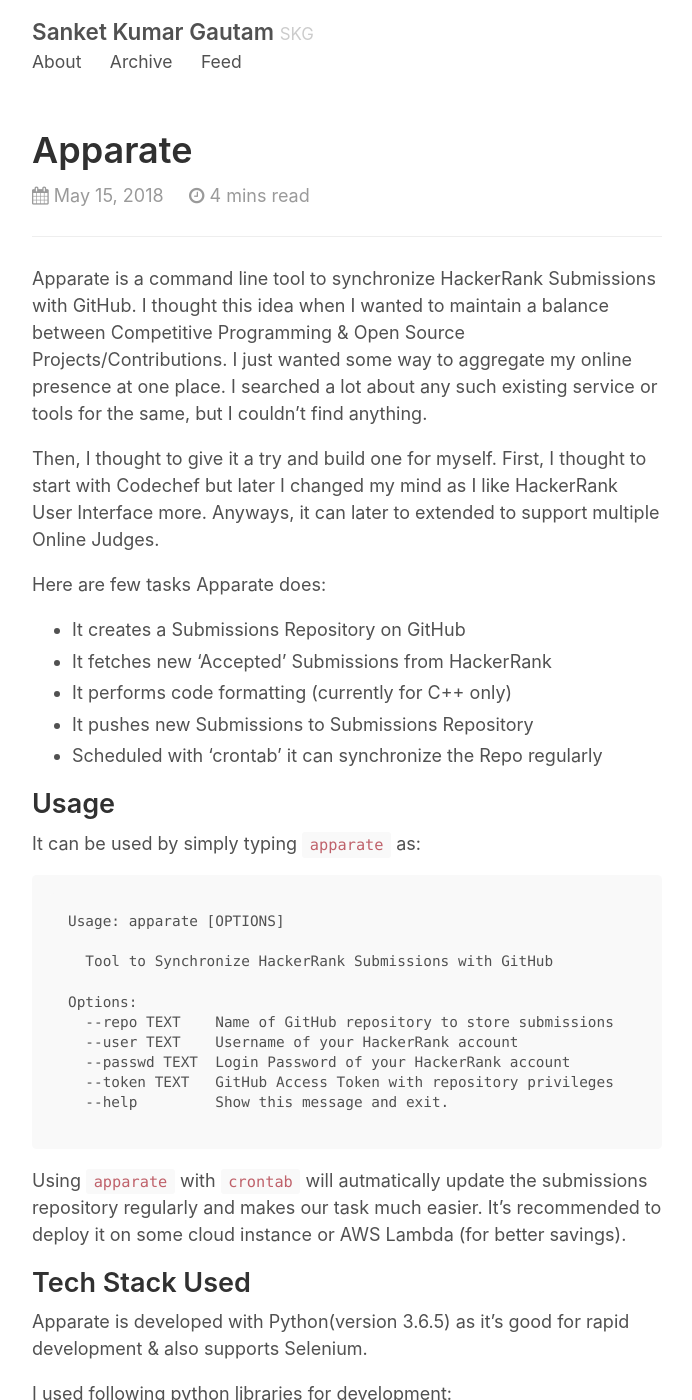
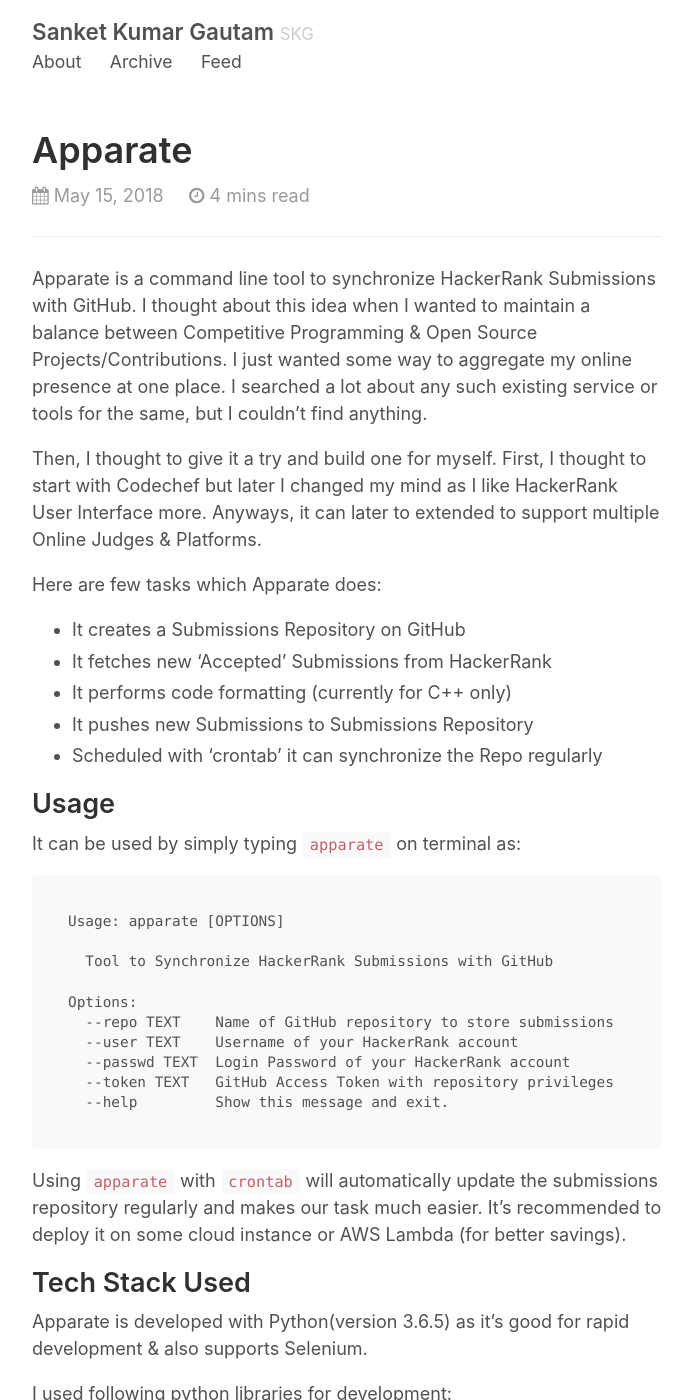
Before and after one commit to sanketgautam/sanketgautam.github.io, a Jekyll site: the page built from _posts/2018-05-15-Apparate.md, in a window 1280 px wide and 1400 px high. Shown: the whole window, without its empty margins (293-985 px from the left). Built offline with Jekyll 4.4.1, drawn with Linux system fonts in a browser that asks for light colours; comment, search, counter and statistics services are not loaded; some of the changed text lies outside the part shown.

Commit message:
Update 2018-05-15-Apparate.md

````diff
--- a/_posts/2018-05-15-Apparate.md
+++ b/_posts/2018-05-15-Apparate.md
@@ -3,11 +3,11 @@
 title: "Apparate"
 ---
 
-Apparate is a command line tool to synchronize HackerRank Submissions with GitHub. I thought this idea when I wanted to maintain a balance between Competitive Programming & Open Source Projects/Contributions. I just wanted some way to aggregate my online presence at one place. I searched a lot about any such existing service or tools for the same, but I couldn't find anything.
+Apparate is a command line tool to synchronize HackerRank Submissions with GitHub. I thought about this idea when I wanted to maintain a balance between Competitive Programming & Open Source Projects/Contributions. I just wanted some way to aggregate my online presence at one place. I searched a lot about any such existing service or tools for the same, but I couldn't find anything.
 
-Then, I thought to give it a try and build one for myself. First, I thought to start with Codechef but later I changed my mind as I like HackerRank User Interface more. Anyways, it can later to extended to support multiple Online Judges.
+Then, I thought to give it a try and build one for myself. First, I thought to start with Codechef but later I changed my mind as I like HackerRank User Interface more. Anyways, it can later to extended to support multiple Online Judges & Platforms.
 
-Here are few tasks Apparate does:
+Here are few tasks which Apparate does:
 
 * It creates a Submissions Repository on GitHub
 * It fetches new 'Accepted' Submissions from HackerRank
@@ -17,7 +17,7 @@
 
 ## Usage
 
-It can be used by simply typing `apparate` as:
+It can be used by simply typing `apparate` on terminal as:
 
 ```
 Usage: apparate [OPTIONS]
@@ -32,7 +32,7 @@
   --help         Show this message and exit.
 ```
 
-Using `apparate` with `crontab` will autmatically update the submissions repository regularly and makes our task much easier. It's recommended to deploy it on some cloud instance or AWS Lambda (for better savings).
+Using `apparate` with `crontab` will automatically update the submissions repository regularly and makes our task much easier. It's recommended to deploy it on some cloud instance or AWS Lambda (for better savings).
 
 ## Tech Stack Used
 
@@ -58,9 +58,9 @@
 │   └── spider.py
 └── setup.py
 ```
-README.md contains installation & usage Instructions for Apparate Tool.
+`README.md` contains installation & usage Instructions for Apparate Tool.
 
-Here, setup.py is created with setuptools for packaging apparate, which can be easily installed by executing (inside Apparate/ directory) -
+Here, `setup.py` is created with setuptools for packaging apparate, which can be easily installed by executing (inside Apparate/ directory) -
 
                     pip install --editable .
 
````
Also changed, not shown: other parts of _posts/2018-05-15-Apparate.md (+3 -3 lines).
